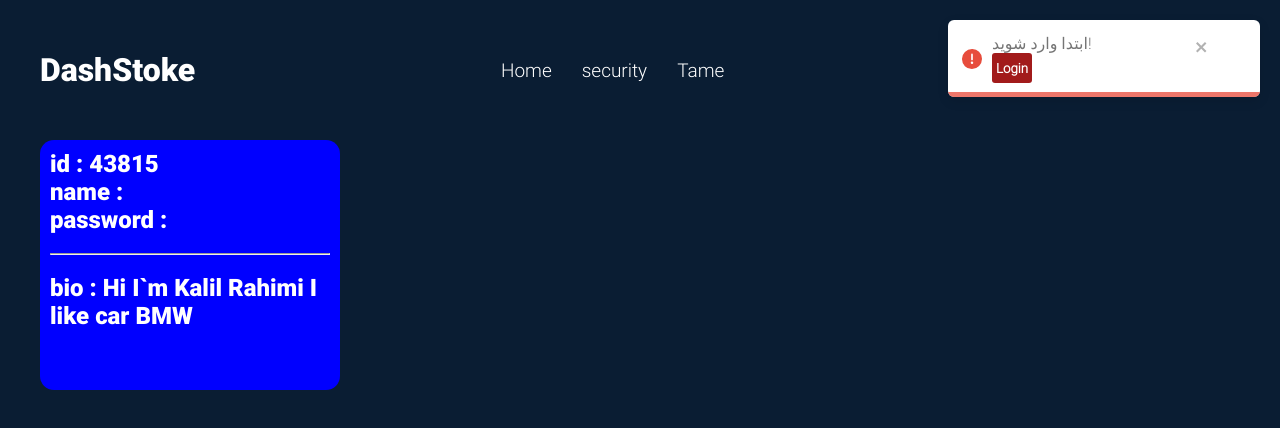
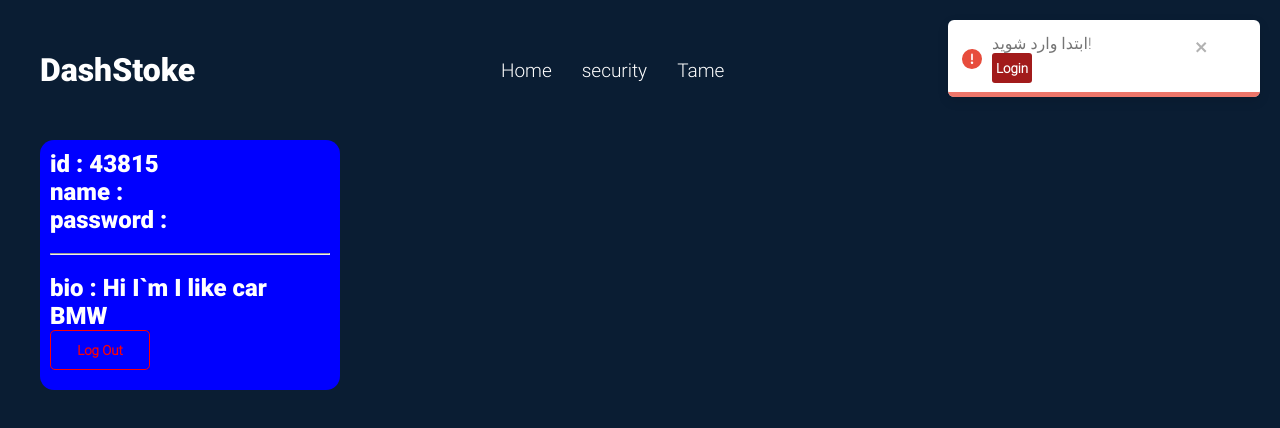
Before and after one commit to Finch2011/Auto-React, a React (Vite) app: page /dashboard in a window 1280 px wide. Shown: the top 428 px of the page. Built offline with nearby package versions, Linux system fonts and the light colour scheme.

Commit message:
add axios and logout button

```diff
--- a/package.json
+++ b/package.json
@@ -11,6 +11,7 @@
     "watch": "sass --watch ./src/main.scss:./src/css/main.css"
   },
   "dependencies": {
+    "axios": "^1.7.2",
     "react": "^18.3.1",
     "react-dom": "^18.3.1",
     "react-router-dom": "^6.24.1",
--- a/src/components/login.jsx
+++ b/src/components/login.jsx
@@ -14,7 +14,7 @@ function Login() {
     function handel(){
       if(UserName.current.value !== "" && Password.current.value !== ""){
         try{
-          fetch (`https://668b3e9e0b61b8d23b08d551.mockapi.io/api/users?username=${UserName.current.value}&password=${Password.current.value}` , {
+          fetch (`https://66ab8e13636a4840d7cb29a3.mockapi.io/users?username=${UserName.current.value}&password=${Password.current.value}` , {
             method : "POST"
           }).then(res => res)
           .then((output)=>{
--- a/src/components/regaster.jsx
+++ b/src/components/regaster.jsx
@@ -14,7 +14,7 @@ function Regaster() {
     const navigate = useNavigate()
     function handel(){
 
-        fetch ("https://668b3e9e0b61b8d23b08d551.mockapi.io/api/users" , {
+        fetch ("https://66ab8e13636a4840d7cb29a3.mockapi.io/users" , {
             method : 'POST',
             headers:{
                 'Content-Type': 'application/json'
--- a/src/css/main.css
+++ b/src/css/main.css
@@ -111,6 +111,17 @@ h2 {
   margin-top: 50px;
   background-color: blue;
   border-radius: 14px;
+}
+.main-D .LogOut {
+  border: 1px solid red;
+  color: red;
+  border-radius: 5px;
+  width: 100px;
+  height: 40px;
+}
+.main-D .LogOut:hover {
+  background-color: red;
+  color: white;
 }
 
 body {
--- a/src/pages/dashbord.jsx
+++ b/src/pages/dashbord.jsx
@@ -39,7 +39,12 @@ function Dashbord() {
     <br />
     <hr />
     <br />
-    <h2>bio : Hi I`m Kalil Rahimi I like car BMW</h2>
+    <h2>bio : Hi I`m {localStorage.getItem("username")} I like car BMW</h2>
+    <button onClick={()=>{
+      localStorage.removeItem("username")
+      localStorage.removeItem("password")
+      navigate("/")
+    } } className="LogOut">Log Out</button>
     </div>
     </>
     )
--- a/src/pages/home.scss
+++ b/src/pages/home.scss
@@ -60,4 +60,15 @@ h2{
   // Border style
   border-radius: 14px;
   //
+  .LogOut{
+    border: 1px solid red;
+    color: red;
+    border-radius: 5px;
+    width: 100px;
+    height: 40px;
+  }
+  .LogOut:hover{
+    background-color: red;
+    color: white;
+  }
 }
```
Also changed, not shown: 2 other files (tests, documents, lock files or other folders).
